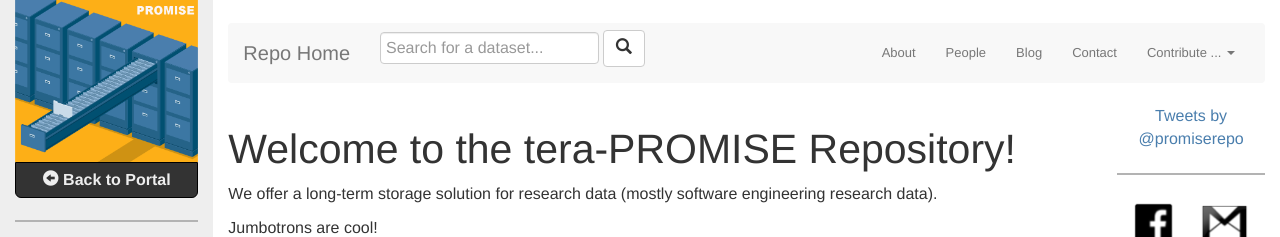
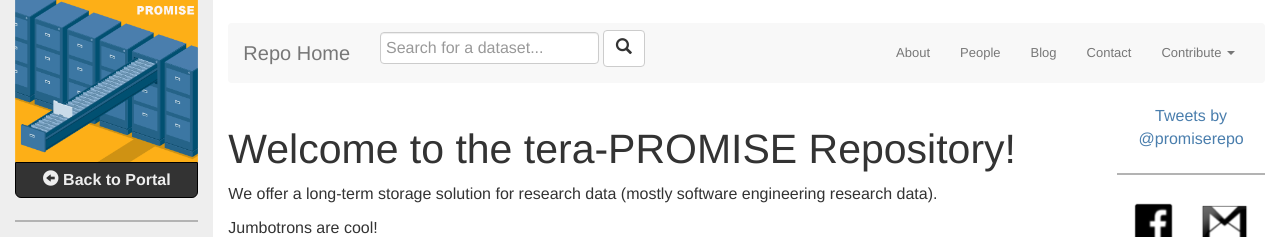
Before and after one commit to reesjones/reesjones.github.io, a Jekyll site: the page built from repo/index.md, in a window 1280 px wide. Shown: the top 237 px of the page. Built offline with Jekyll 4.4.1, drawn with Linux system fonts in a browser that asks for light colours; comment, search, counter and statistics services are not loaded.

Commit message:
Updates contribute menu button

```diff
--- a/_includes/repo/menubar.html
+++ b/_includes/repo/menubar.html
@@ -33,7 +33,7 @@
 						<li><a href="mailto:openscience.content@gmail.com">Contact</a></li>
 						<!-- Contribute menu -->
 						<li class="dropdown">
-							<a href="#" class="dropdown-toggle" data-toggle="dropdown" role="button" aria-expanded="false">Contribute ... <span class="caret"></span></a>
+							<a href="#" class="dropdown-toggle" data-toggle="dropdown" role="button" aria-expanded="false">Contribute <span class="caret"></span></a>
 							<ul class="dropdown-menu" role="menu">
 								<li><a href="/repo/contribute">As a student</a></li>
 								<li><a href="/repo/contribute">As a researcher</a></li>
```
